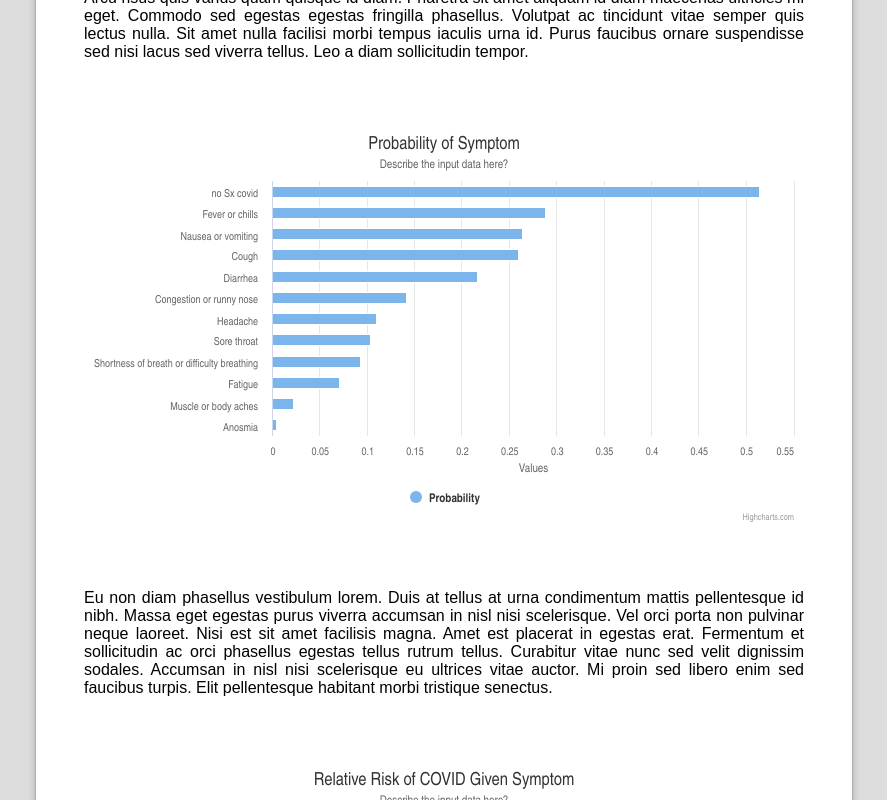
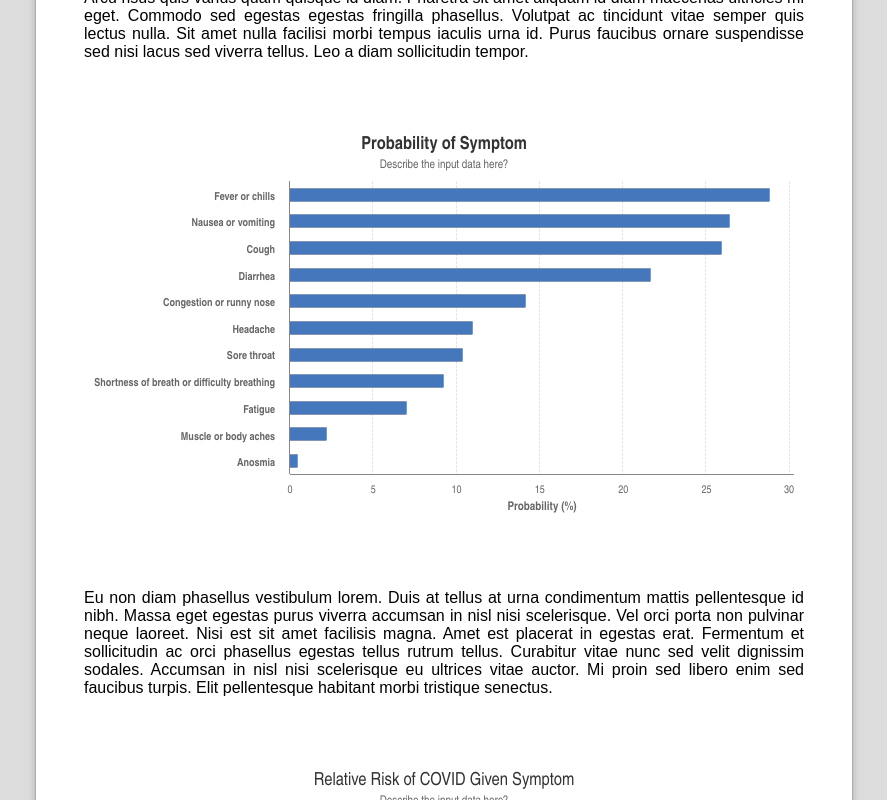
Before and after one commit to smart-on-fhir/covid-symptom-risk-ctakes, a React (Create React App) app: page / in a window 1280 px wide. Shown: the part 1100-1900 px from the top of the page, without its empty margins (196-1083 px from the left). Built offline with nearby package versions, Linux system fonts and the light colour scheme.

Commit message:
Chart updates

```diff
--- a/src/components/ProbabilityChart.tsx
+++ b/src/components/ProbabilityChart.tsx
@@ -1,26 +1,58 @@
 import Chart from "./Chart";
-import { SeriesBarOptions } from "highcharts"
+import { Options } from "highcharts"
 import { Data, getUniqueValuesFromColumn, probability } from "../lib";
 
 export default function RelativeRiskChart({ data }: { data: Data })
 {
-    let symptoms = getUniqueValuesFromColumn(data, 'symptom_text')
-    let counts = symptoms.map(symptom => probability(data, { symptom_text: symptom }))
-    const options = {
+    let symptoms = getUniqueValuesFromColumn(data, 'symptom_text').filter(s => s !== "no Sx covid");
+    let counts = symptoms.map(symptom => probability(data, { symptom_text: symptom }) * 100)
+    const options:  Options = {
         title: {
-            text: 'Probability of Symptom'
+            text: '<b> Probability of Symptom </b>',
         },
         subtitle: {
             text: 'Describe the input data here?'
         },
         xAxis: {
-            categories: symptoms
+            categories: symptoms,
+            lineColor: "#888888",
+            zIndex: 2300,
+            labels: {
+                style: {
+                    fontWeight: 'bold'
+                }
+            }
+        },
+        yAxis: {
+            title: {
+                text: "<b> Probability (%) </b>"
+            },
+            endOnTick: false,
+            gridLineDashStyle: "ShortDash",
+            lineColor: "#888888",
+            lineWidth: 1,
+
         },
         series: [{
             name: 'Probability',
             type: "bar",
-            data: counts
-        } as SeriesBarOptions]
+            data: counts,
+            showInLegend: false,
+            color: "#4477BB",
+        }],
+        tooltip: {
+            pointFormat: "Probability: {point.y:.2f}",
+            headerFormat: ' <b> {point.x} </b> <br/>'
+        },
+        credits: {
+            enabled: false
+        },
+        plotOptions: {
+            series: {
+                borderColor: "rgba(0,0,0,0.75)",
+                borderWidth: 0.25,
+            }
+        }
     };
 
     return <Chart options={options} />
```
